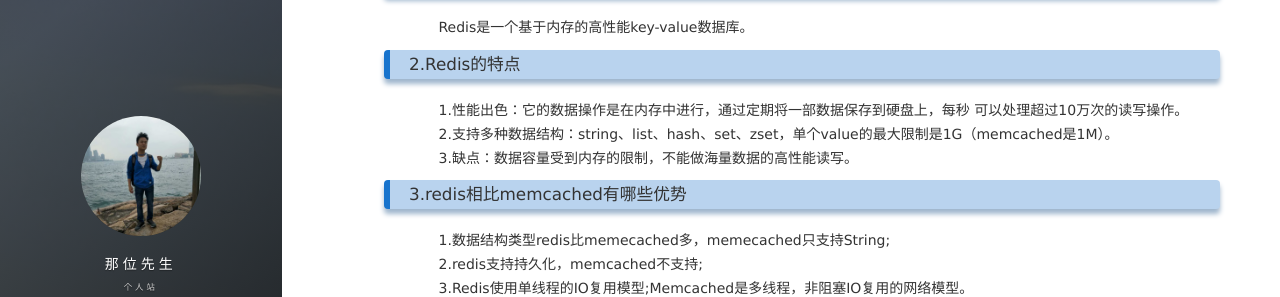
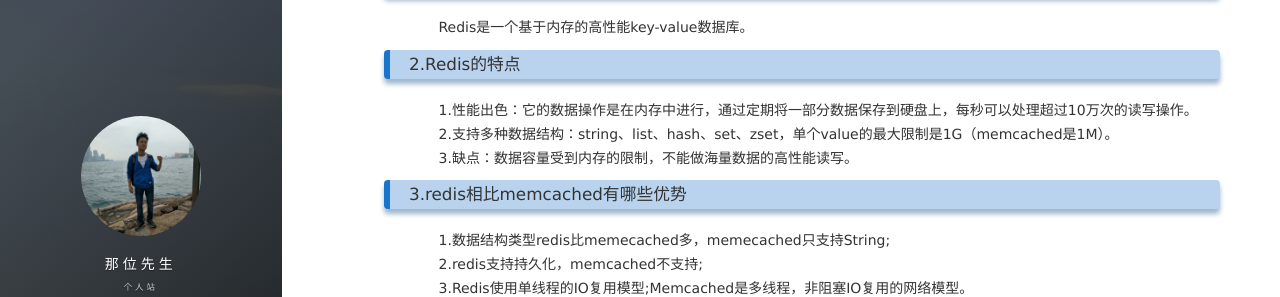
Before and after one commit to sirFive/sirFive.github.io, a Jekyll site: the page built from _posts/2019-01-06-redis.html, in a window 1280 px wide and 900 px high. Shown: the part 162-459 px from the top of the window. Built offline with Jekyll 4.4.1, drawn with Linux system fonts in a browser that asks for light colours; nearby versions of some CDN libraries; comment, search, counter and statistics services are not loaded.

Commit message:
补充及错别字纠正

```diff
--- a/_posts/2019-01-06-redis.html
+++ b/_posts/2019-01-06-redis.html
@@ -11,8 +11,7 @@
 </p>
 <h3>2.Redis的特点</h3>
 <p style="margin-left: 2%;">
-	&nbsp;&nbsp;&nbsp;&nbsp;1.性能出色：它的数据操作是在内存中进行，通过定期将一部数据保存到硬盘上，每秒
-	可以处理超过10万次的读写操作。<br/>
+	&nbsp;&nbsp;&nbsp;&nbsp;1.性能出色：它的数据操作是在内存中进行，通过定期将一部分数据保存到硬盘上，每秒可以处理超过10万次的读写操作。<br/>
 	&nbsp;&nbsp;&nbsp;&nbsp;2.支持多种数据结构：string、list、hash、set、zset，单个value的最大限制是1G（memcached是1M）。<br/>
 	&nbsp;&nbsp;&nbsp;&nbsp;3.缺点：数据容量受到内存的限制，不能做海量数据的高性能读写。
 </p>
--- a/_posts/2019-01-20-mysql.html
+++ b/_posts/2019-01-20-mysql.html
@@ -15,7 +15,7 @@
 </p>
 <h4>1.减少数据库的访问</h4>
 <p style="margin-left: 2%;">
-	&nbsp;&nbsp;&nbsp;&nbsp;创建并使用正确的索引；只通过索引访问数据；优化sql执行计划。
+	&nbsp;&nbsp;&nbsp;&nbsp;创建并使用正确的索引；通过索引访问数据；优化sql执行计划。
 </p>
 <h4>2.返回更少的数据，减少交互次数</h4>
 <p style="margin-left: 2%;">
--- a/_posts/2019-02-12-mybatis.html
+++ b/_posts/2019-02-12-mybatis.html
@@ -47,7 +47,7 @@
 <h4>9.Mybatis动态sql是做什么的？都有哪些动态sql？能简述一下动态sql的执行原理不？</h4>
 <p style="margin-left: 2%;">
 	&nbsp;&nbsp;&nbsp;&nbsp;Mybatis动态sql可以让我们在Xml映射文件内，以标签的形式编写动态sql，完成逻辑判断和动态拼接sql的功能。<br/>
-	&nbsp;&nbsp;&nbsp;&nbsp;Mybatis提供了9种动态sql标签：trim|where|set|foreach|if|choose|when|otherwise|bind。<br/>
+	&nbsp;&nbsp;&nbsp;&nbsp;Mybatis提供了9种动态sql标签：when|where|if|otherwise|foreach|trim|set|choose|bind。<br/>
 	&nbsp;&nbsp;&nbsp;&nbsp;其执行原理为，使用OGNL从sql参数对象中计算表达式的值，根据表达式的值动态拼接sql，以此来完成动态sql的功能。
 </p>
 <h4>10.Mybatis的Xml映射文件中，不同的Xml映射文件，id是否可以重复？</h4>
```
Also changed, not shown: other parts of _posts/2019-02-12-mybatis.html (+1 -1 lines).
